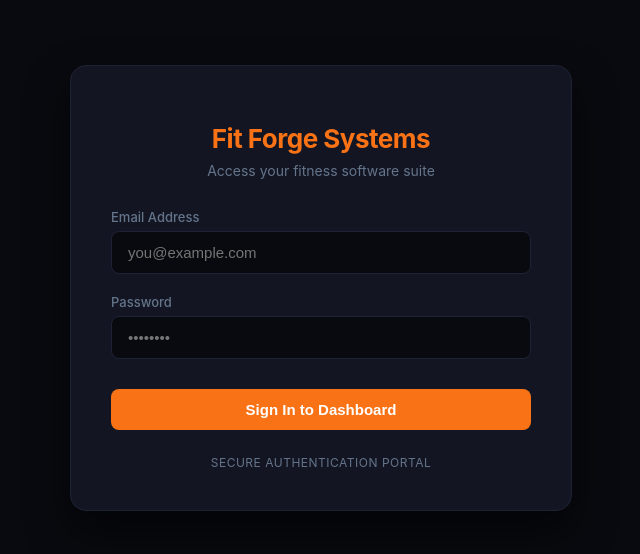
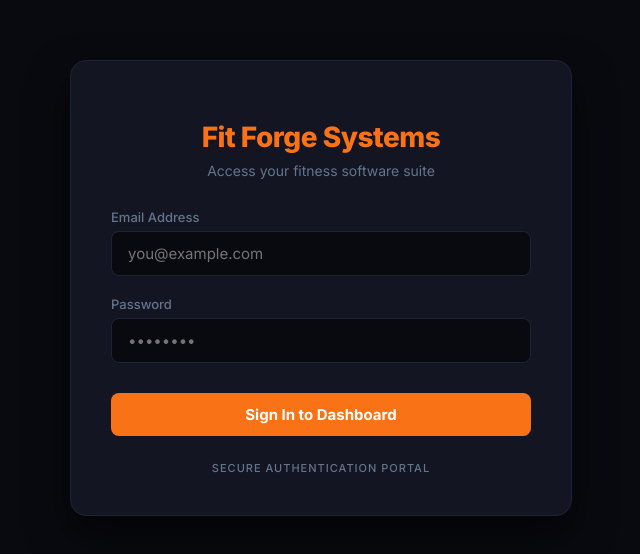
Before and after one commit to FitForgeSystems/fit-forge-dashboard, a plain HTML site: page index.html in a window 1280 px wide. Shown: the part 152-706 px from the top of the page, without its empty margins (319-959 px from the left). Drawn offline with Linux system fonts and the light colour scheme.

Commit message:
Refactor styles to use 'Inter' font and adjust sizes
Updated font family to 'Inter' and adjusted font sizes and weights for various elements.

```diff
--- a/index.html
+++ b/index.html
@@ -4,6 +4,11 @@
     <meta charset="UTF-8">
     <meta name="viewport" content="width=device-width, initial-scale=1.0">
     <title>Fit Forge Systems | Master Portal</title>
+    <!-- Google Font: Inter -->
+    <link rel="preconnect" href="https://fonts.googleapis.com">
+    <link rel="preconnect" href="https://fonts.gstatic.com" crossorigin>
+    <link href="https://fonts.googleapis.com/css2?family=Inter:wght@400;500;700;800&display=swap" rel="stylesheet">
+
     <style>
         :root {
             --bg-dark: #090a0f;
@@ -15,7 +20,7 @@
             --accent-hover: #ea580c;
         }
         body {
-            font-family: -apple-system, BlinkMacSystemFont, "Segoe UI", Roboto, sans-serif;
+            font-family: 'Inter', -apple-system, BlinkMacSystemFont, "Segoe UI", Roboto, sans-serif;
             background-color: var(--bg-dark);
             color: var(--text-main);
             margin: 0;
@@ -38,12 +43,14 @@
         h1 {
             color: var(--accent);
             margin-bottom: 8px;
-            font-size: 26px;
+            font-size: 28px;
+            font-weight: 800; /* Extra bold for branding */
             letter-spacing: -0.5px;
         }
         .subtitle {
             color: var(--text-muted);
             font-size: 14px;
+            font-weight: 400;
             margin-bottom: 30px;
         }
         .form-group {
@@ -65,6 +72,7 @@
             border-radius: 8px;
             color: var(--text-main);
             font-size: 15px;
+            font-family: 'Inter', sans-serif;
             box-sizing: border-box;
             transition: border-color 0.2s;
         }
@@ -79,8 +87,9 @@
             color: #ffffff;
             border: none;
             border-radius: 8px;
-            font-weight: 600;
+            font-weight: 700;
             font-size: 15px;
+            font-family: 'Inter', sans-serif;
             cursor: pointer;
             transition: background 0.2s;
             margin-top: 10px;
@@ -90,9 +99,10 @@
         }
         .footer-note {
             margin-top: 25px;
-            font-size: 12px;
+            font-size: 11px;
             color: var(--text-muted);
-            letter-spacing: 0.5px;
+            letter-spacing: 1px;
+            font-weight: 500;
             text-transform: uppercase;
         }
     </style>
```
